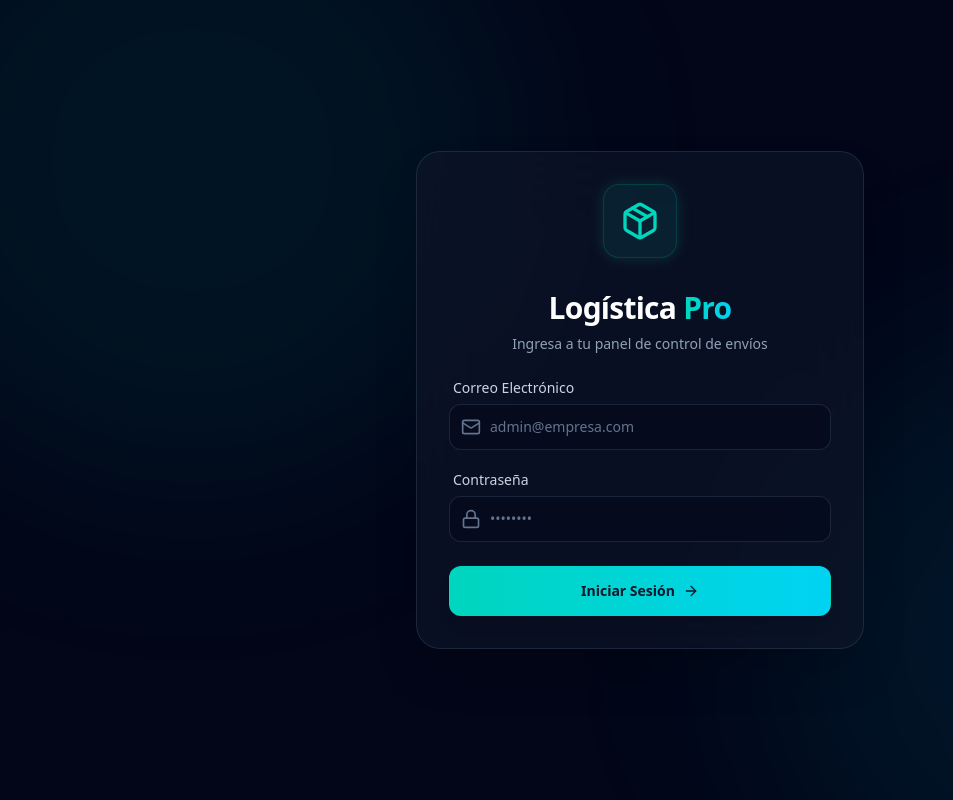
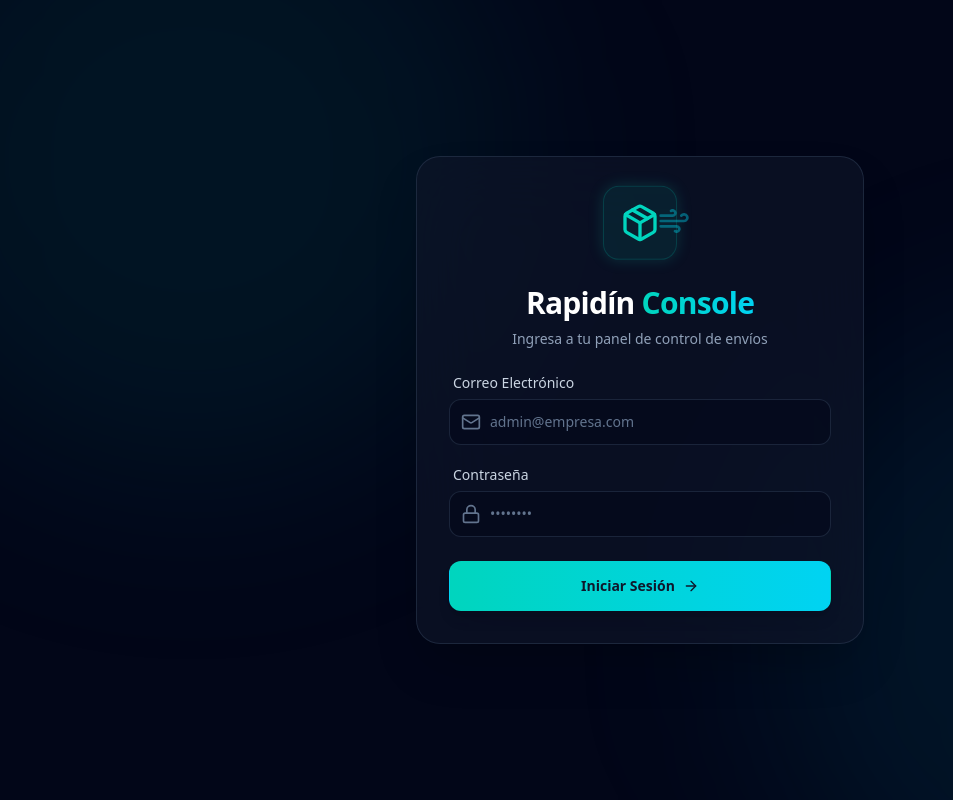
Before and after one commit to gfcontadorespa/rapid-n-envios, a Next.js app: page / in a window 1280 px wide. Shown: the whole page, without its empty margins (0-953 px from the left). Built offline with nearby package versions, Linux system fonts and the light colour scheme; no server answers.

Commit message:
UI: Update name to Rapidín Console and add wind animation

```diff
--- a/src/app/page.tsx
+++ b/src/app/page.tsx
@@ -3,7 +3,7 @@
 import { useState } from "react";
 import { useRouter } from "next/navigation";
 import { motion } from "framer-motion";
-import { Package, Lock, Mail, ArrowRight, Loader2 } from "lucide-react";
+import { Package, Lock, Mail, ArrowRight, Loader2, Wind } from "lucide-react";
 import { createClient } from "@/utils/supabase/client";
 
 export default function LoginPage() {
@@ -57,14 +57,26 @@ export default function LoginPage() {
         className="w-full max-w-md bg-slate-900/60 backdrop-blur-2xl border border-slate-700/50 rounded-3xl shadow-2xl overflow-hidden z-10"
       >
         <div className="p-8">
-          <div className="flex justify-center mb-8">
-            <div className="bg-teal-500/10 p-4 rounded-2xl border border-teal-500/20 shadow-[0_0_15px_rgba(20,184,166,0.2)]">
+          <div className="flex justify-center items-center mb-8 relative h-16 w-full">
+            <motion.div
+              animate={{ x: [-40, 60] }}
+              transition={{ repeat: Infinity, duration: 2, ease: "linear" }}
+              className="absolute z-0 opacity-40 text-cyan-400"
+            >
+              <Wind className="w-8 h-8" />
+            </motion.div>
+
+            <motion.div
+              animate={{ y: [-3, 3, -3] }}
+              transition={{ repeat: Infinity, duration: 1.5, ease: "easeInOut" }}
+              className="bg-teal-500/10 p-4 rounded-2xl border border-teal-500/20 shadow-[0_0_15px_rgba(20,184,166,0.2)] z-10"
+            >
               <Package className="w-10 h-10 text-teal-400" />
-            </div>
+            </motion.div>
           </div>
 
           <h1 className="text-3xl font-bold text-center text-white mb-2 tracking-tight">
-            Logística <span className="text-transparent bg-clip-text bg-gradient-to-r from-teal-400 to-cyan-400">Pro</span>
+            Rapidín <span className="text-transparent bg-clip-text bg-gradient-to-r from-teal-400 to-cyan-400">Console</span>
           </h1>
           <p className="text-slate-400 text-center mb-6 text-sm">
             Ingresa a tu panel de control de envíos
```
